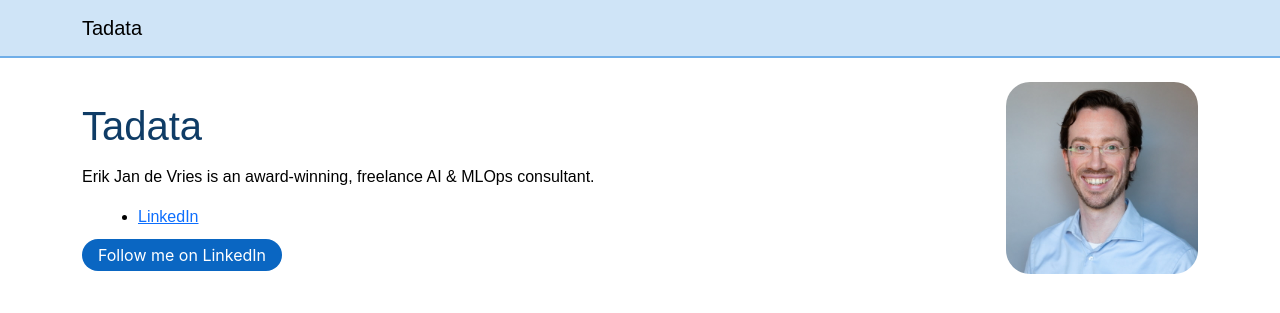
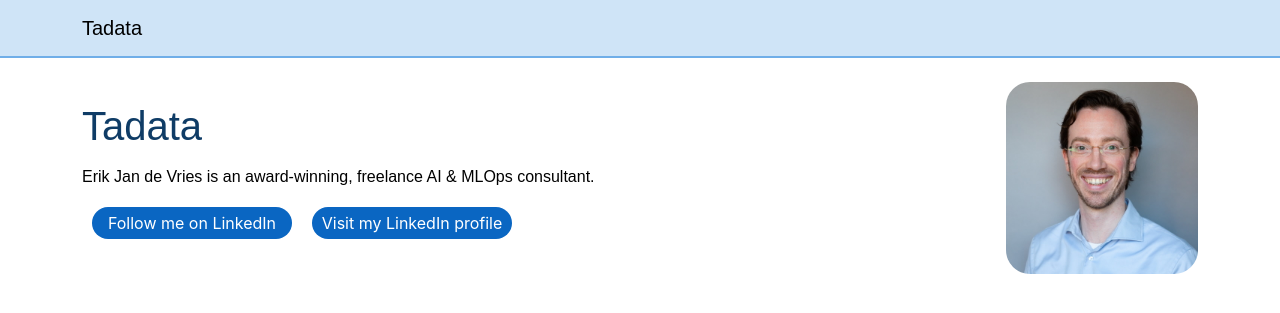
Before and after one commit to tadata123/tadata123.github.io, a Jekyll site: the page built from index.markdown, in a window 1280 px wide. Shown: the top 313 px of the page. Built offline with Jekyll 4.4.1, drawn with Linux system fonts in a browser that asks for light colours.

Commit message:
Update LinkedIn links

```diff
--- a/index.markdown
+++ b/index.markdown
@@ -32,4 +32,8 @@ Erik Jan de Vries is an award-winning, freelance AI & MLOps consultant.
 }
 </style>
 
+<table border="0"><tr><td>
 <a class="libutton" href="https://www.linkedin.com/comm/mynetwork/discovery-see-all?usecase=PEOPLE_FOLLOWS&followMember=erikjandevries" target="_blank">Follow me on LinkedIn</a>
+</td><td>
+<a class="libutton" href="https://linkedin.com/in/erikjandevries" target="_blank">Visit my LinkedIn profile</a>
+</td></tr></table>
```
Also changed, not shown: other parts of index.markdown (+1 -1 lines).
